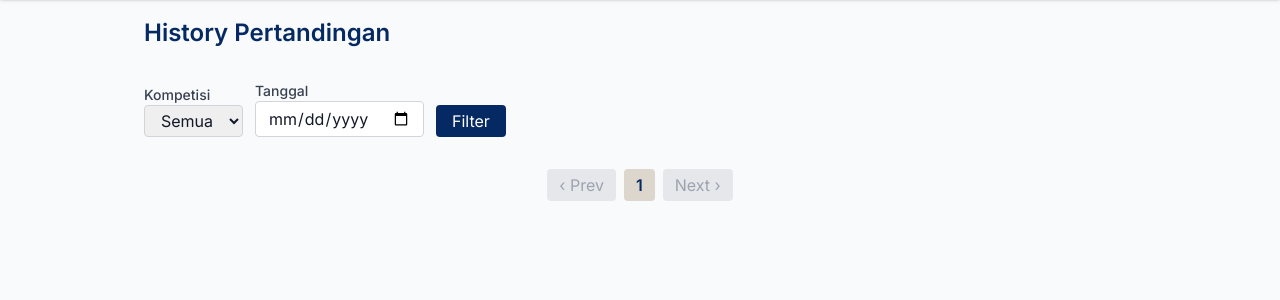
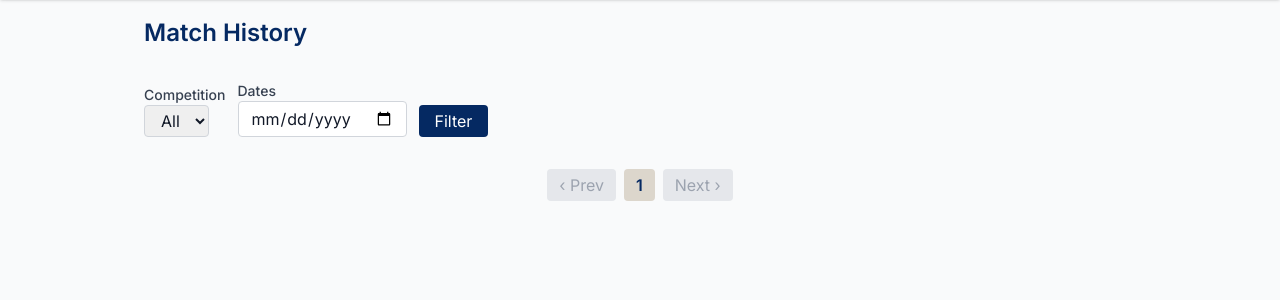
Before and after one commit to sportscope-today-d11/sportscope-today, a Django app: page /matches/history/ in a window 1280 px wide. Shown: the part 133-433 px from the top of the page. Run offline with Django 5.2, Linux system fonts and the light colour scheme; data that the repository does not hold is empty; some libraries are stand-ins or nearby versions.

Commit message:
Update routing lagi untuk runserver

```diff
--- a/main/templates/match_detail.html
+++ b/main/templates/match_detail.html
@@ -110,7 +110,7 @@
     <div class="mt-10 text-center">
       <a href="{% url 'main:match_history' %}"
          class="inline-block bg-[#052962] text-white text-sm font-semibold px-5 py-2 rounded-lg hover:bg-[#0a3d91] transition">
-        ‹ Kembali ke History
+        ‹ Back to Match History
       </a>
     </div>
   </div>
--- a/main/templates/match_history.html
+++ b/main/templates/match_history.html
@@ -3,14 +3,14 @@
 {% block content %}
 
 <div class="max-w-5xl mx-auto px-4 py-10">
-  <h1 class="text-2xl font-bold text-[#052962] mb-8">History Pertandingan</h1>
+  <h1 class="text-2xl font-bold text-[#052962] mb-8">Match History</h1>
 
   <!-- FILTER FORM -->
   <form method="get" action="{% url 'main:match_history' %}" class="mb-6 flex flex-wrap gap-3 items-end">
     <div>
-      <label for="competition" class="block text-sm font-medium text-gray-700">Kompetisi</label>
+      <label for="competition" class="block text-sm font-medium text-gray-700">Competition</label>
       <select name="competition" id="competition" class="border border-gray-300 rounded px-3 py-1">
-        <option value="">Semua</option>
+        <option value="">All</option>
         {% for comp in competitions %}
           <option value="{{ comp }}" {% if request.GET.competition == comp %}selected{% endif %}>{{ comp }}</option>
         {% endfor %}
@@ -18,7 +18,7 @@
     </div>
 
     <div>
-      <label for="date" class="block text-sm font-medium text-gray-700">Tanggal</label>
+      <label for="date" class="block text-sm font-medium text-gray-700">Dates</label>
       <input type="date" name="date" id="date" value="{{ request.GET.date }}" class="border border-gray-300 rounded px-3 py-1">
     </div>
 
--- a/main/templates/partials/match_list_partial.html
+++ b/main/templates/partials/match_list_partial.html
@@ -7,7 +7,7 @@
         {{ day.grouper|date:"j F Y" }}
       </h2>
 
-      {% regroup day.list by competition as league_groups %}
+      {% regroup day.list by league as league_groups %}
         {% for league in league_groups %}
           <div class="mb-3 border border-gray-200 rounded-lg overflow-hidden shadow-sm">
             <div class="bg-[#F6F6F6] px-4 py-2 text-[#052962] font-semibold text-sm">
@@ -21,10 +21,12 @@
               <div class="flex items-center space-x-3 text-gray-800">
                 <!-- HOME TEAM -->
                 <div class="flex items-center space-x-2">
-                  <img src="/static/images/logo/{{ match.home_team|slugify }}.png"
-                       alt="{{ match.home_team }} logo"
+                  {% if match.home_team.image_url %}
+                    <img src="{{ match.home_team.image_url }}"
+                         alt="{{ match.home_team.name }} logo"
                          class="w-6 h-6 object-contain" />
-                  <span class="font-medium text-sm md:text-base">{{ match.home_team }}</span>
+                  {% endif %}
+                  <span class="font-medium text-sm md:text-base">{{ match.home_team.name }}</span>
                 </div>
 
                 <span class="font-semibold text-sm md:text-base">{{ match.home_score }}</span>
@@ -33,10 +35,12 @@
 
                 <!-- AWAY TEAM -->
                 <div class="flex items-center space-x-2">
-                  <img src="{% static 'images/logo/' %}{{ match.away_team|slugify }}.png"
-                       alt="{{ match.away_team }} logo"
+                  {% if match.away_team.image_url %}
+                    <img src="{{ match.away_team.image_url }}"
+                         alt="{{ match.away_team.name }} logo"
                          class="w-6 h-6 object-contain" />
-                  <span class="font-medium text-sm md:text-base">{{ match.away_team }}</span>
+                  {% endif %}
+                  <span class="font-medium text-sm md:text-base">{{ match.away_team.name }}</span>
                 </div>
               </div>
 
--- a/main/urls.py
+++ b/main/urls.py
@@ -13,7 +13,7 @@ urlpatterns = [
     # MATCH URLS
     path('matches/history/', views.match_history, name='match_history'),
     path('matches/<date>/', views.matches_by_date, name='matches_by_date'),
-    path('matches/<uuid:match_id>/', views.match_detail, name='match_detail'),
+    path('matches/detail/<uuid:match_id>/', views.match_detail, name='match_detail'),
 
     # ADMIN URLS
     path('admin/matches/', views.match_list_admin, name='admin_match_list'),
```
Also changed, not shown: import_matches.py (+10 -1 lines), main/models.py (+7 -6 lines). Lines whose indentation alone changed are shown as unchanged.
